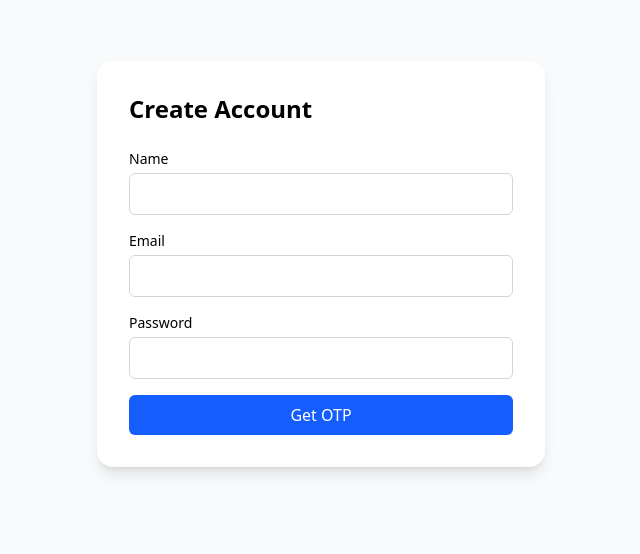
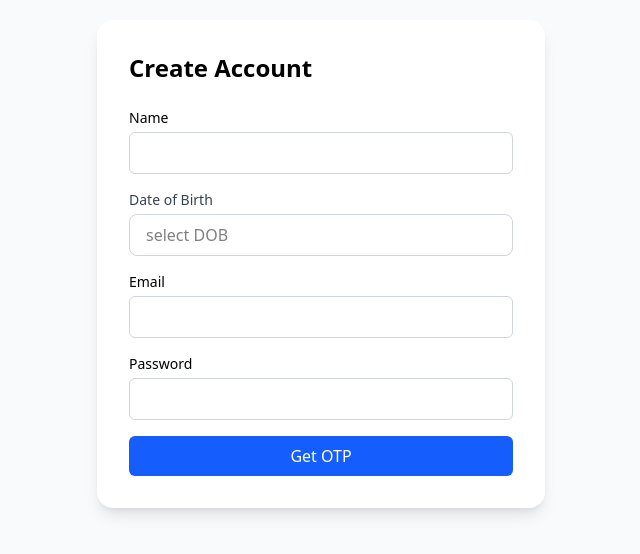
Before and after one commit to QuintonTorronto/Auth-Frontend, a React (Vite) app: page /signup in a window 1280 px wide. Shown: the part 136-690 px from the top of the page, without its empty margins (319-959 px from the left). Built offline with nearby package versions, Linux system fonts and the light colour scheme; no server answers.

Commit message:
Added Date of Birth Functionality

```diff
--- a/package.json
+++ b/package.json
@@ -13,9 +13,11 @@
     "@hookform/resolvers": "^5.1.1",
     "@tailwindcss/vite": "^4.1.11",
     "axios": "^1.10.0",
+    "date-fns": "^4.1.0",
     "framer-motion": "^12.23.1",
     "nodemailer": "^7.0.5",
     "react": "^19.1.0",
+    "react-datepicker": "^8.4.0",
     "react-dom": "^19.1.0",
     "react-hook-form": "^7.60.0",
     "react-hot-toast": "^2.5.2",
--- a/src/pages/Signup.tsx
+++ b/src/pages/Signup.tsx
@@ -7,7 +7,8 @@ import Input from "../components/ui/Input";
 import Button from "../components/ui/Button";
 import { toast } from "react-toastify";
 import "react-toastify/dist/ReactToastify.css";
-import { motion, AnimatePresence } from "framer-motion";
+import DatePicker from "react-datepicker";
+import "react-datepicker/dist/react-datepicker.css";
 import { useNavigate } from "react-router-dom";
 
 // Zod Schema for Signup
@@ -15,6 +16,7 @@ const signupSchema = z.object({
   name: z.string().min(2, "Name is too short"),
   email: z.string().email("Invalid email"),
   password: z.string().min(6, "Minimum 6 characters"),
+  dob: z.date({ required_error: "Date of birth is required" }),
 });
 
 type SignupData = z.infer<typeof signupSchema>;
@@ -28,13 +30,20 @@ type OtpData = z.infer<typeof otpSchema>;
 
 export default function Signup() {
   const [showOtp, setShowOtp] = useState(false);
+  const navigate = useNavigate();
+
   const {
     register,
     handleSubmit,
+    setValue,
     getValues,
     formState: { errors },
+    watch,
   } = useForm<SignupData>({
     resolver: zodResolver(signupSchema),
+    defaultValues: {
+      dob: undefined,
+    },
   });
 
   const {
@@ -45,11 +54,14 @@ export default function Signup() {
     resolver: zodResolver(otpSchema),
   });
 
-  const navigate = useNavigate();
+  const dob = watch("dob");
 
   const onGetOtp = async (data: SignupData) => {
     try {
-      await api.post("/auth/signup", data);
+      await api.post("/auth/signup", {
+        ...data,
+        dob: data.dob.toISOString().split("T")[0], // format YYYY-MM-DD
+      });
       toast.success("OTP sent to your email!");
       setShowOtp(true);
     } catch (err: any) {
@@ -97,6 +109,28 @@ export default function Signup() {
             {...register("name")}
             error={errors.name?.message}
           />
+
+          {/* Date of Birth Picker */}
+          <div className="flex flex-col space-y-1">
+            <label className="text-sm font-medium text-gray-700">
+              Date of Birth
+            </label>
+            <DatePicker
+              selected={dob}
+              onChange={(date: Date | null) => setValue("dob", date as Date)}
+              dateFormat="dd MMMM yyyy"
+              maxDate={new Date()}
+              showYearDropdown
+              scrollableYearDropdown
+              yearDropdownItemNumber={100}
+              className="w-full px-4 py-2 border border-gray-300 rounded-lg focus:ring-amber-400 focus:outline-none focus:ring-2"
+              placeholderText="select DOB"
+            />
+            {errors.dob && (
+              <p className="text-red-500 text-sm">{errors.dob.message}</p>
+            )}
+          </div>
+
           <Input
             label="Email"
             type="email"
@@ -110,6 +144,7 @@ export default function Signup() {
             error={errors.password?.message}
           />
 
+          {/* OTP Section */}
           {showOtp && (
             <div>
               <label
```
Also changed, not shown: 1 other file (tests, documents, lock files or other folders).
